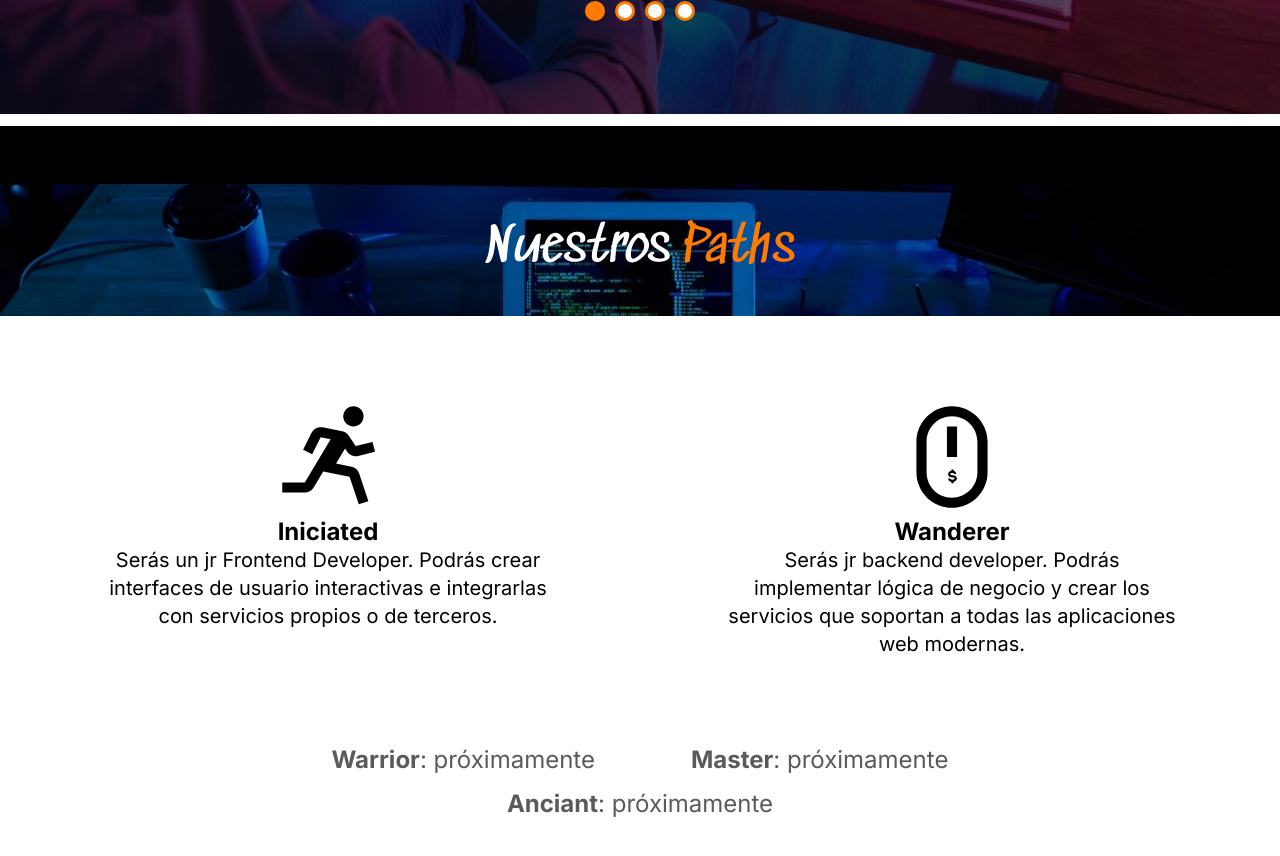
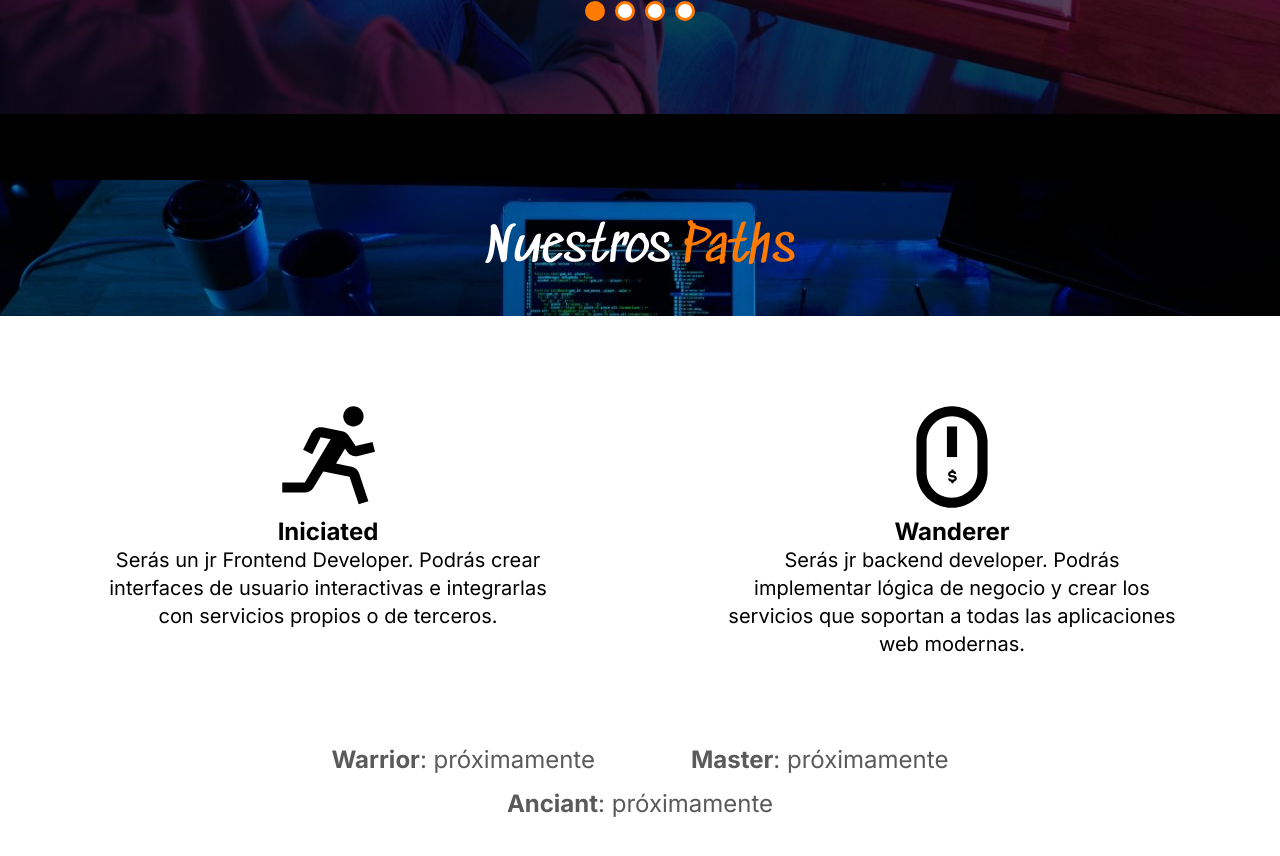
Before and after one commit to ilemarandrade/landing-swordvoice-2.0, a Next.js app: page / in a window 1280 px wide. Shown: the part 3260-4116 px from the top of the page. Built offline with nearby package versions, Linux system fonts and the light colour scheme.

Commit message:
fix: white line between sections

```diff
--- a/src/app/globals.css
+++ b/src/app/globals.css
@@ -9,7 +9,8 @@
 }
 
 body {
-  color: white
+  color: white;
+  background-color: black;
 }
 
 .slick-active > .dots {
--- a/src/app/page.tsx
+++ b/src/app/page.tsx
@@ -245,7 +245,7 @@ export default function Home() {
           <SwordVoicesCarousel />
         </motion.div>
       </motion.div>
-      <div className="h-[58px] bg-[black] w-full relative top-3"></div>
+      <div className="h-[58px] bg-[black] w-full relative top-2"></div>
       {/* Fifth Page */}
       <div id="our_paths" className="h-auto xl:min-h-screen bg-white w-full">
         <motion.div
```
